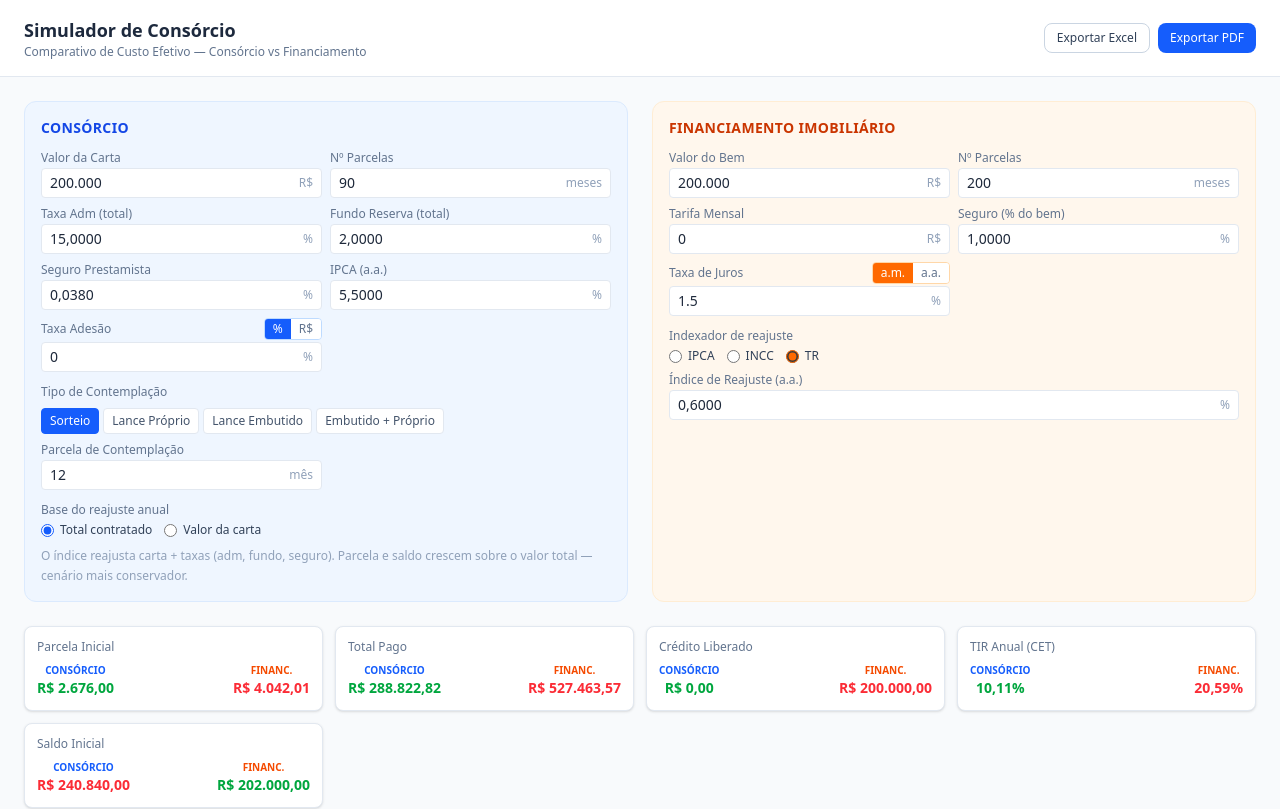
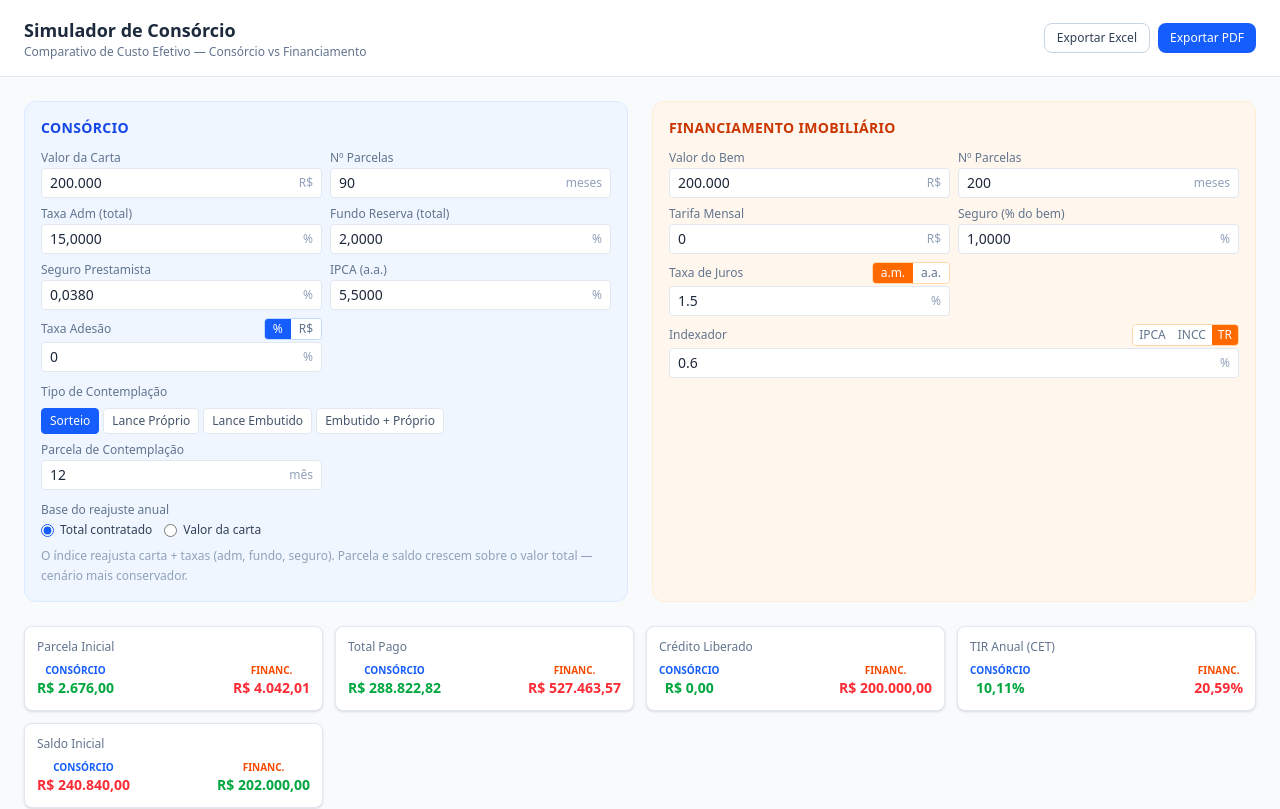
Before and after one commit to SetUp-Assessoria/cet-consorcio, a React (Vite) app: page / in a window 1280 px wide. Shown: the top 809 px of the page. Built offline with nearby package versions, Linux system fonts and the light colour scheme.

Commit message:
feat: indexador como toggle IPCA/INCC/TR integrado ao campo de valor

```diff
--- a/src/components/InputPanel.tsx
+++ b/src/components/InputPanel.tsx
@@ -97,6 +97,39 @@ function CampoToggle({
           onChange={(e) => { const r = parseFloat(e.target.value); if (!isNaN(r)) onChange(isPercent ? r / 100 : r) }}
           className="w-full min-w-0 bg-transparent text-sm outline-none" />
         <span className="shrink-0 text-xs text-slate-400">{isPercent ? '%' : 'R$'}</span>
+      </div>
+    </div>
+  )
+}
+
+function CampoIndexador({
+  indexador, indiceAnual, onChange,
+}: {
+  indexador: Indexador; indiceAnual: number
+  onChange: (indexador: Indexador, indiceAnual: number) => void
+}) {
+  const displayVal = +(indiceAnual * 100).toFixed(4)
+
+  return (
+    <div className="flex flex-col gap-0.5">
+      <div className="flex items-center justify-between">
+        <label className="text-xs font-medium text-slate-500">Indexador</label>
+        <div className="flex rounded border border-orange-200 overflow-hidden text-xs">
+          {(['IPCA', 'INCC', 'TR'] as Indexador[]).map((idx) => (
+            <button key={idx} type="button"
+              onClick={() => onChange(idx, indiceAnual)}
+              className={`px-1.5 py-0.5 transition-colors ${indexador === idx ? 'bg-orange-500 text-white font-medium' : 'bg-white text-slate-500 hover:bg-slate-50'}`}>
+              {idx}
+            </button>
+          ))}
+        </div>
+      </div>
+      <div className="flex items-center gap-1 rounded border border-slate-200 bg-white px-2 py-1 focus-within:border-blue-400">
+        <input type="number" step={0.001} min={0}
+          value={displayVal}
+          onChange={(e) => { const r = parseFloat(e.target.value); if (!isNaN(r)) onChange(indexador, r / 100) }}
+          className="w-full min-w-0 bg-transparent text-sm outline-none" />
+        <span className="shrink-0 text-xs text-slate-400">%</span>
       </div>
     </div>
   )
@@ -261,26 +294,11 @@ export function InputPanel({ consorcioParams, onConsorcioChange, financiamentoPa
             onChange={(taxa, mode) => onFinanciamentoChange({ ...financiamentoParams, taxaJuros: taxa, taxaJurosMode: mode })} />
         </div>
 
-        {/* Indexador de reajuste */}
-        <div className="mt-3 flex flex-col gap-1">
-          <p className="text-xs font-medium text-slate-500">Indexador de reajuste</p>
-          <div className="flex gap-3">
-            {(['IPCA', 'INCC', 'TR'] as Indexador[]).map((idx) => (
-              <label key={idx} className="flex items-center gap-1.5 cursor-pointer">
-                <input type="radio" name="indexador" value={idx}
-                  checked={financiamentoParams.indexador === idx}
-                  onChange={() => onFinanciamentoChange({ ...financiamentoParams, indexador: idx })}
-                  className="accent-orange-500" />
-                <span className="text-xs text-slate-700">{idx}</span>
-              </label>
-            ))}
-          </div>
-          <div className="mt-1">
-            <Campo
-              field={{ key: 'indiceAnual', label: 'Índice de Reajuste (a.a.)', unit: '%', step: 0.001, min: 0, max: 0.5, isPercent: true }}
-              value={financiamentoParams.indiceAnual}
-              onChange={(v) => onFinanciamentoChange({ ...financiamentoParams, indiceAnual: v })} />
-          </div>
+        <div className="mt-2">
+          <CampoIndexador
+            indexador={financiamentoParams.indexador}
+            indiceAnual={financiamentoParams.indiceAnual}
+            onChange={(idx, val) => onFinanciamentoChange({ ...financiamentoParams, indexador: idx, indiceAnual: val })} />
         </div>
       </div>
     </div>
```
